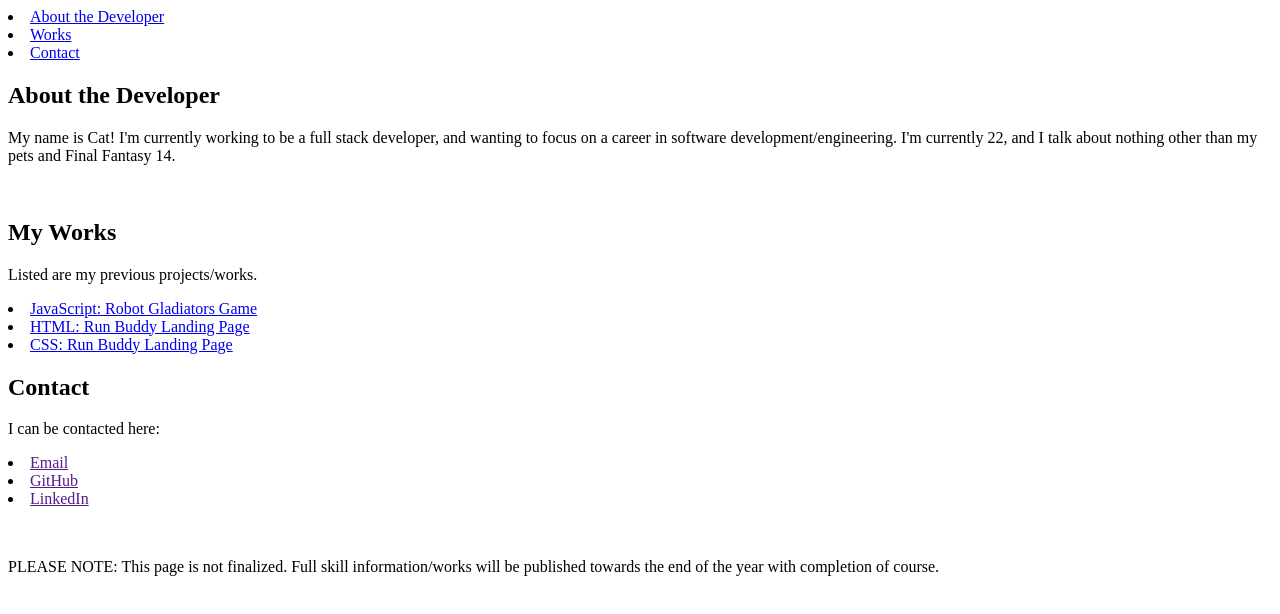
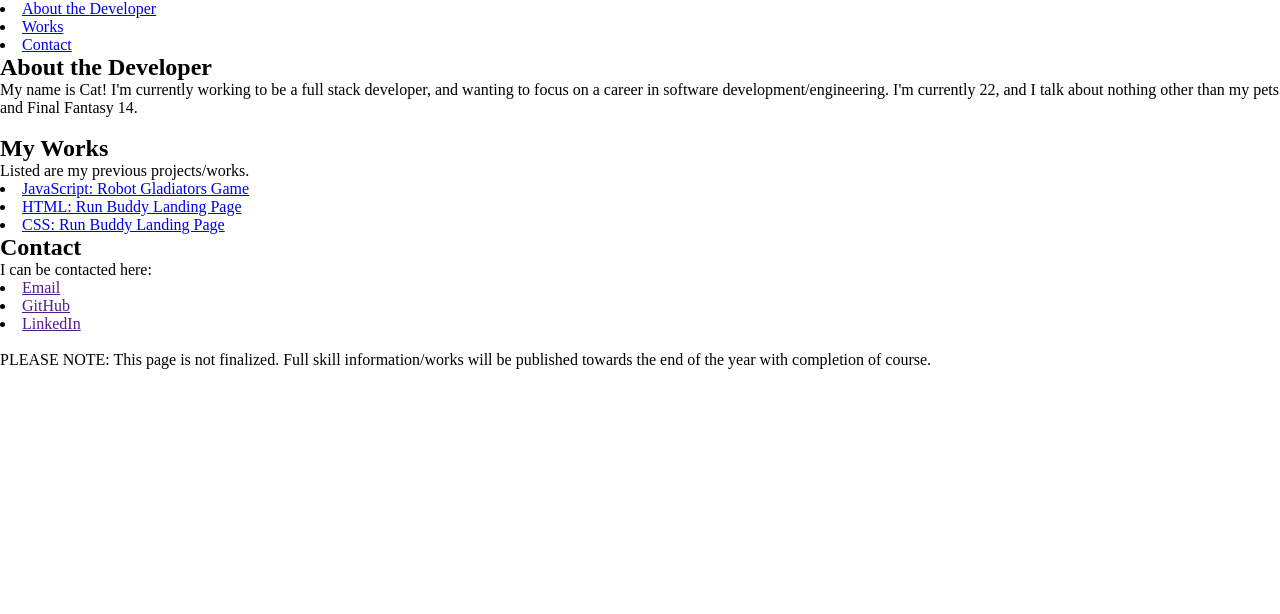
Before and after one commit to catleejs/portfolio, a plain HTML site: page index.html in a window 1280 px wide. Drawn offline with Linux system fonts and the light colour scheme.

```diff
--- a/assets/style.css
+++ b/assets/style.css
@@ -0,0 +1,5 @@
+* {
+    margin: 0;
+    padding: 0;
+    box-sizing: border-box;
+}
```
Also changed, not shown: index.html (+5 -0 lines).
